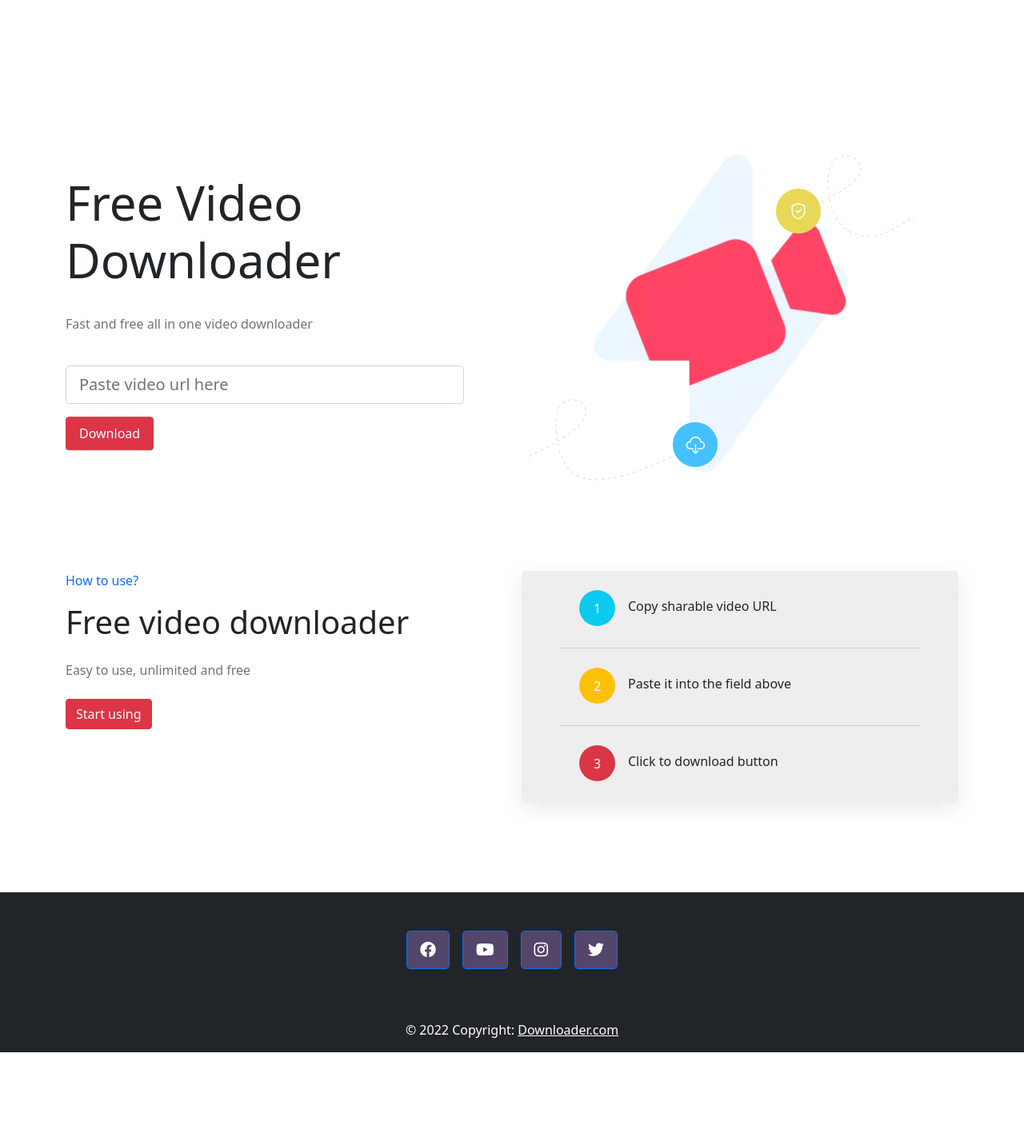
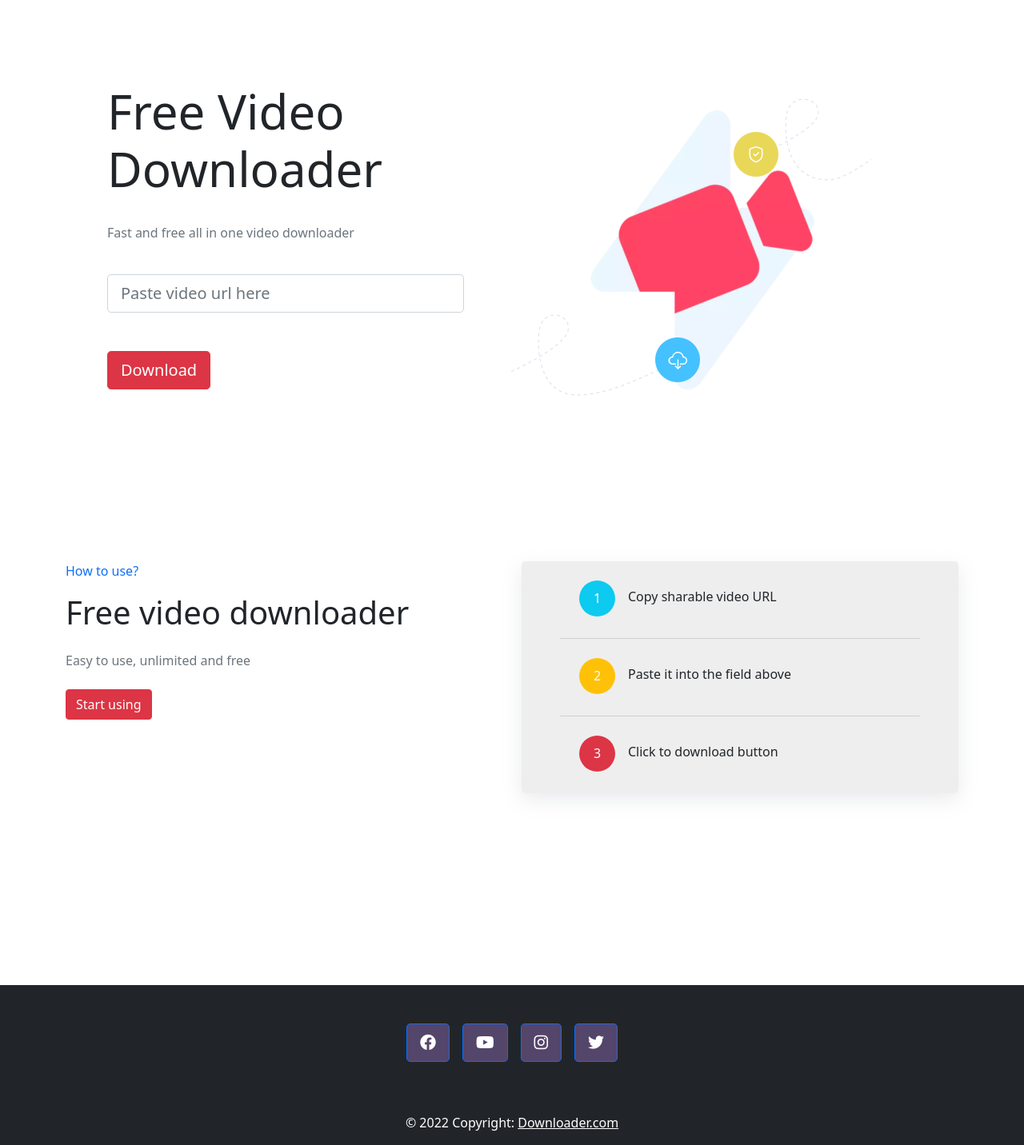
Before and after one commit to SaM-0777/media-downloader, a Django app: page / in a window 1280 px wide. Shown: the part 56-1488 px from the top of the page at 80% size. Before the commit the page ends 1372 px from the top, so only its background shows below. Run offline with Django 4.2, Linux system fonts and the light colour scheme; some libraries are stand-ins or nearby versions.

Commit message:
Page destructuring on screen size change fixed

```diff
--- a/app/static/app/css/main.css
+++ b/app/static/app/css/main.css
@@ -12,11 +12,11 @@ h4 {font-size: 22px;}
 h5 {font-size: 18px;}
 h6 {font-size: 16px;}
 
-/*#search-box {
-    margin-bottom: 1rem;
-}*/
+.mb-15 {
+    margin-bottom: 15rem !important;
+}
 
-#response-section {
+/*#response-section {
     margin-bottom: 15rem;
 }
 
@@ -26,26 +26,26 @@ h6 {font-size: 16px;}
 
 #info-section {
     margin-bottom: 7rem;
-}
+}*/
 
-div [data-side = "left"] {
+/*div [data-side = "left"] {
     transform: translateY(60%);
     height: max-content;
-}
+}*/
 
 div [data-icon = "1"] img {
     padding: 5rem;
 }
 
 div [data-icon = "2"] {
-    top: 8%;
+    top: 5%;
     right: -2%;
     width: fit-content;
 }
 
 div [data-icon = "3"] {
     bottom: 5%;
-    left: -10%;
+    left: -15%;
     width: fit-content;
 }
 
@@ -61,9 +61,9 @@ div [data-icon = "3"] {
     background-color: #eee;
 }
 
-#info-section {
+/*#info-section {
     margin-top: 15rem;
-}
+}*/
 
 #info-section .container {
     box-shadow: rgba(149, 157, 165, 0.2) 0px 8px 24px;
--- a/app/static/app/js/script.js
+++ b/app/static/app/js/script.js
@@ -110,7 +110,7 @@ document.addEventListener("DOMContentLoaded", () => {
                             toggleResponseSection()     // on
                         }
                         // render error
-                        else renderErrorResponse("An error occured, Try again")
+                        else renderErrorResponse(response)
 
                         toggleLoadingAnimation()    // off
                         searchButton.disabled = false
@@ -130,7 +130,10 @@ document.addEventListener("DOMContentLoaded", () => {
             // error - response
             function renderErrorResponse(response) {
                 // render error
-                errorResponse.querySelector("h5").append(response.error || "Oops something went wrong, try again")
+                console.log(response)
+                if (response.error) var errorMsg = response.error
+                else errorMsg = "Oops something went wrong, try again"
+                errorResponse.querySelector("h5").append(errorMsg)
                 toggleErrorSection()    // on
             }
 
--- a/app/templates/app/base.html
+++ b/app/templates/app/base.html
@@ -20,7 +20,6 @@
 
     <!-- Header -->
     <section class="" id="header">
-        <header>
         <div class="container-fluid">
             <nav class="navbar navbar-expand-lg navbar-light bg-light">
                 <div class="container">
@@ -48,19 +47,18 @@
                 </div>
             </nav>
         </div>
-        </header>
     </section>
 
     <!-- search-area -->
-    <section class="mb-lg-0 mb-md-5" id="search-section">
-        <div class="container">
-            <div class="row">
+    <section class="mb-lg-0 mb-5 mt-lg-0 mt-5" id="search-section">
+        <div class="container px-3 pb-5">
+            <div class="row align-items-center px-5 pb-5">
                 <div class="col-lg-6 col-12 mb-5 mb-lg-0" data-side="left">
                     <div class="row">
                         <h1 class="" style="font-size: 60px;">Free Video Downloader</h1>
                         <p class="mt-4 text-muted">Fast and free all in one video downloader</p>
                         <div class="container">
-                            <div class="" id="error" style="background-color: #FBF7DE;">
+                            <div class="me-lg-5 me-md-3" id="error" style="background-color: #FBF7DE; border-radius: 5px">
                                 <div class="d-flex align-content-center justify-content-center" style="color: #A98135;">
                                     <h5 class="h5 py-3"></h5>
                                 </div>
@@ -69,7 +67,7 @@
                         <form action="">
                             {% csrf_token %}
                             <div class="row" id="search-box">
-                                <div class="form-outline mb-3">
+                                <div class="form-outline mb-5">
                                     <label class="form-label" for="search"></label>
                                     <div class="input-group input-group-lg pe-lg-5 pe-md-3">
                                         <input class="form-control search-input" type="text" name="search" id="search"
@@ -77,20 +75,20 @@
                                     </div>
                                 </div>
                                 <div class="mb-3">
-                                    <button class="btn btn-danger py-2 px-3" type="button" id="search-button">Download</button>
+                                    <button class="btn btn-danger btn-lg py-2 px-3" type="button" id="search-button">Download</button>
                                 </div>
                             </div>
                         </form>
                     </div>
                 </div>
-                <div class="col-lg-6 col-12 m-0 p-0 mt-md-5 d-none d-lg-block" data-side="right">
+                <div class="col-lg-6 col-12 m-0 p-0 mb-lg-0 mb-5 d-none d-lg-flex" data-side="right">
                     <div class="row position-relative" data-icon="1">
-                        <img class="" src="{% static 'app/image/icon.png' %}" alt="" srcset="">
+                        <img class="" src="{% static 'app/image/icon.png' %}" alt="" srcset="" style="width: auto; height:fit-content;">
                         <div class="position-absolute" data-icon="2">
-                            <img class="" src="{% static 'app/image/icon-top-right.png' %}" alt="" srcset="">
+                            <img class="" src="{% static 'app/image/icon-top-right.png' %}" alt="" srcset="" style="width: auto; height:fit-content;">
                         </div>
                         <div class="position-absolute" data-icon="3">
-                            <img class="" src="{% static 'app/image/icon-bottom-left.png' %}" alt="" srcset="">
+                            <img class="" src="{% static 'app/image/icon-bottom-left.png' %}" alt="" srcset="" style="width: auto; height:fit-content;">
                         </div>
                     </div>
                 </div>
@@ -99,7 +97,7 @@
     </section>
 
     <!-- result area -->
-    <section id="response-section">
+    <section class="px-lg-0 px-3" id="response-section">
         <!-- for success  -->
         <div class="container" id="success">
             <div class="row">
@@ -129,7 +127,7 @@
     </section>
 
     <!-- tutorial -->
-    <section class="mt-lg-0 mt-5" id="tutorial-section">
+    <section class="mt-lg-0 mt-5 mb-15 px-lg-0 px-3" id="tutorial-section">
         <div class="container">
             <div class="row">
                 <!-- Youtube tutorial link -->
@@ -210,7 +208,7 @@
     </section> -->
 
     <!-- footer -->
-    <section class="bg-dark" id="footer-section">
+    <section class="bg-dark mt-5" id="footer-section">
         <div class="container">
             <footer class="text-center text-lg-start">
                 <div class="container d-flex justify-content-center py-5">
```
Lines whose indentation alone changed are shown as unchanged.
